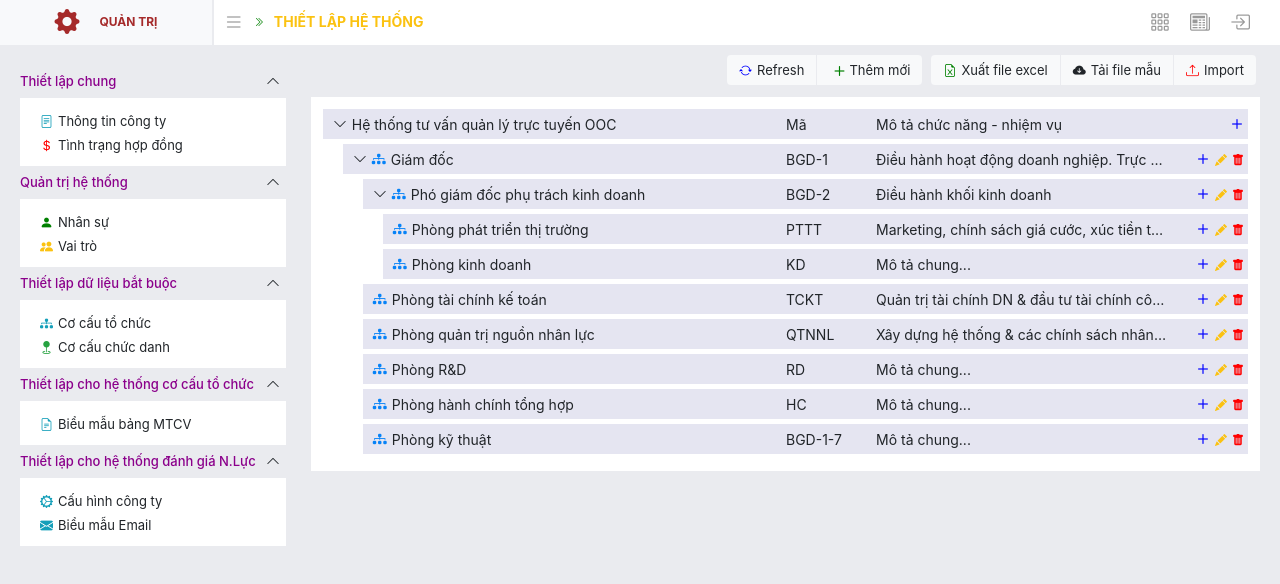
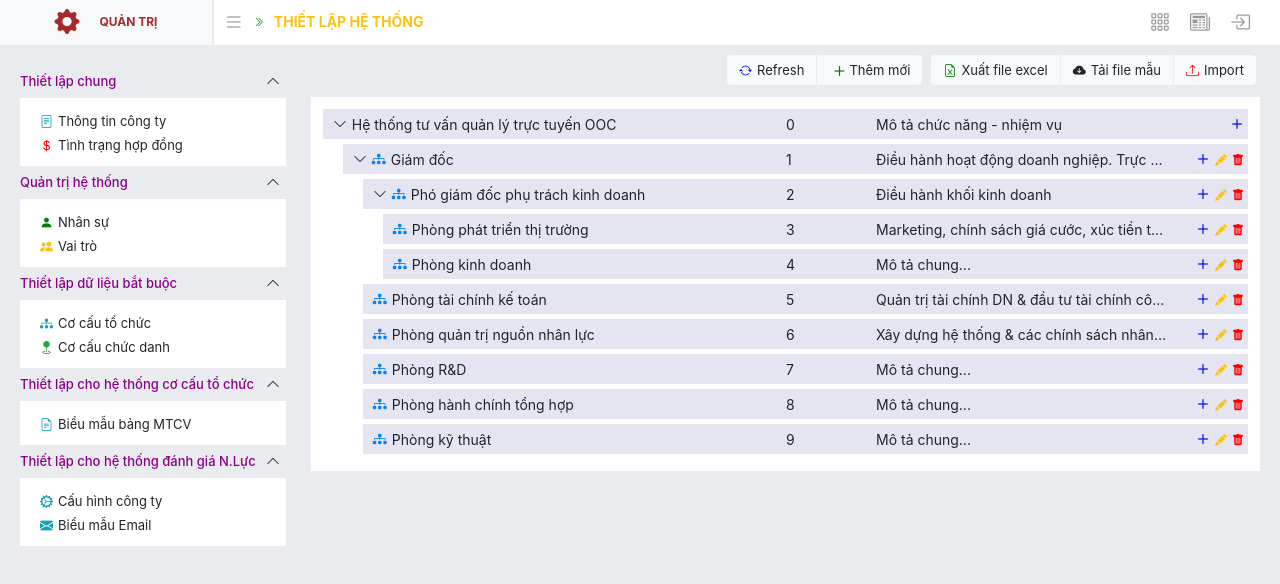
Before and after one commit to PhongJocker/DemoWebsiteWithAngular, an Angular app: page / in a window 1280 px wide. Shown: the top 584 px of the page. Built offline with nearby package versions, Linux system fonts and the light colour scheme.

Commit message:
Demo-Script-Add: Thêm mã định danh cho data

```diff
--- a/src/app/data.service.ts
+++ b/src/app/data.service.ts
@@ -1,13 +1,19 @@
 import { Injectable } from '@angular/core';
 
 interface parentObject {
-  id: string;
+  id: number;
+  code: string;
   name: string;
   note: string;
   radio: string;
   serial: string;
   description: string;
   child: parentObject[];
+}
+
+interface listObject {
+  id: number;
+  name: string;
 }
 
 @Injectable({
@@ -24,39 +30,47 @@ export class DataService {
   onSelected: boolean = false;
 
   index: number;
+  counter: number = 9;
+  selectedID: number;
   selectedName: string;
-  parentName: string;
+  parentID: number;
   radio: string = 'bophan';
 
   temp: parentObject[];
+  listData: listObject[] = [];
+
   parent: parentObject[] = this.localData != null? JSON.parse(this.localData): [
     {
+      id: 0,
       name: "Hệ thống tư vấn quản lý trực tuyến OOC",
-      id: "Mã",
+      code: "Mã",
       radio: "chinhanh",
       note: '',
       serial: "0",
       description: "Mô tả chức năng - nhiệm vụ",
       child: [
         {
+          id: 1,
           name: "Giám đốc",
-          id: "BGD-1",
+          code: "BGD-1",
           radio: "bophan",
           note: '',
           serial: "1",
           description: "Điều hành hoạt động doanh nghiệp. Trực tiếp phụ trách doanh nghiệp",
           child: [
             {
+              id: 2,
               name: "Phó giám đốc phụ trách kinh doanh",
-              id: "BGD-2",
+              code: "BGD-2",
               radio: "bophan",
               note: '',
               serial: "1",
               description: "Điều hành khối kinh doanh",
               child: [
                 {
+                  id: 3,
                   name: "Phòng phát triển thị trường",
-                  id: "PTTT",
+                  code: "PTTT",
                   radio: "bophan",
                   note: '',
                   serial: "1",
@@ -65,8 +79,9 @@ export class DataService {
                 },
 
                 {
+                  id: 4,
                   name: "Phòng kinh doanh",
-                  id: "KD",
+                  code: "KD",
                   radio: "bophan",
                   note: '',
                   serial: "1",
@@ -77,8 +92,9 @@ export class DataService {
             },
 
             {
+              id: 5,
               name: "Phòng tài chính kế toán",
-              id: "TCKT",
+              code: "TCKT",
               radio: "bophan",
               note: '',
               serial: "1",
@@ -87,8 +103,9 @@ export class DataService {
             },
 
             {
+              id: 6,
               name: "Phòng quản trị nguồn nhân lực",
-              id: "QTNNL",
+              code: "QTNNL",
               radio: "bophan",
               note: '',
               serial: "1",
@@ -97,8 +114,9 @@ export class DataService {
             },
 
             {
+              id: 7,
               name: "Phòng R&D",
-              id: "RD",
+              code: "RD",
               radio: "bophan",
               note: '',
               serial: "1",
@@ -107,8 +125,9 @@ export class DataService {
             },
 
             {
+              id: 8,
               name: "Phòng hành chính tổng hợp",
-              id: "HC",
+              code: "HC",
               radio: "bophan",
               note: '',
               serial: "1",
@@ -117,8 +136,9 @@ export class DataService {
             },
 
             {
+              id: 9,
               name: "Phòng kỹ thuật",
-              id: "BGD-1-7",
+              code: "BGD-1-7",
               radio: "bophan",
               note: '',
               serial: "1",
@@ -130,7 +150,5 @@ export class DataService {
       ]
     }];
 
-  listData: string[] = [];
-
   constructor() { }
 }
```
